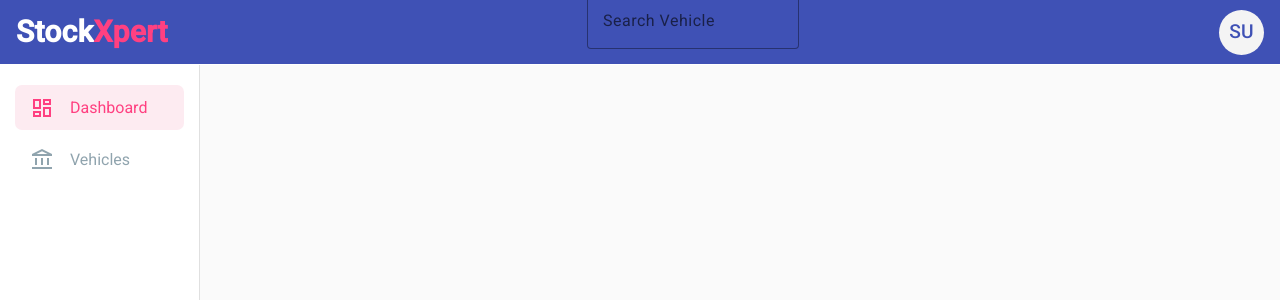
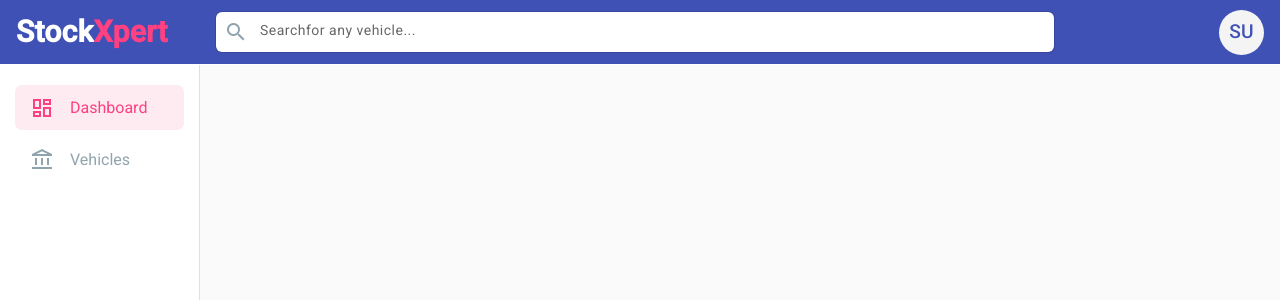
Before and after one commit to tkmateka/stock-management-client, an Angular app: page /base in a window 1280 px wide. Shown: the top 300 px of the page. Built offline with nearby package versions, Linux system fonts and the light colour scheme; sample sign-in values are in the browser's storage.

Commit message:
Search functionality complete

```diff
--- a/src/app/components/base/base.component.html
+++ b/src/app/components/base/base.component.html
@@ -2,23 +2,26 @@
     <div class="flex column">
         <p class="main-logo no-margin">Stock<span class="accent">Xpert</span></p>
     </div>
-    <div class="flex column">
-        <mat-form-field appearance="outline">
-            <input type="text" matInput [formControl]="searchControl" placeholder="Search Vehicle">
-        </mat-form-field>
-    </div>
-    <div class="flex center-center gap-1em">
-        <div class="initials light-grey-bg primary" *ngIf="userInfo" [matTooltip]="userInfo.firstName + ' ' + userInfo.lastName | titlecase">
-            <p>{{userInfo.firstName[0] | uppercase}}{{userInfo.lastName[0] | uppercase}}</p>
+    <div class="flex spacebetween-center search-container">
+        <div class="flex column input-container remove-error-container remove-input-margin-top width-80">
+            <mat-form-field appearance="outline">
+                <mat-icon matPrefix>search</mat-icon>
+                <input type="text" matInput [formControl]="searchControl" placeholder="Searchfor any vehicle...">
+            </mat-form-field>
+        </div>
+        <div class="flex center-center gap-1em">
+            <div class="initials light-grey-bg primary" *ngIf="userInfo"
+                [matTooltip]="userInfo.firstName + ' ' + userInfo.lastName | titlecase">
+                <p>{{userInfo.firstName[0] | uppercase}}{{userInfo.lastName[0] | uppercase}}</p>
+            </div>
         </div>
     </div>
 </mat-toolbar>
 
 <mat-sidenav-container class="sidenav-container">
     <mat-sidenav #sidenav [mode]="'side'" opened>
-        <div  class="flex start-center sidenav-item gap-1em grey"
-            [class.focused-sidenav-item]="INDEX === focusedNavItem" *ngFor="let nav of navItems; let INDEX = index"
-            (click)="changeRoute(nav.url)">
+        <div class="flex start-center sidenav-item gap-1em grey" [class.focused-sidenav-item]="INDEX === focusedNavItem"
+            *ngFor="let nav of navItems; let INDEX = index" (click)="changeRoute(nav.url)">
             <div class="flex column center-center">
                 <span class="material-symbols-outlined">{{nav.icon}}</span>
             </div>
--- a/src/app/components/base/base.component.scss
+++ b/src/app/components/base/base.component.scss
@@ -48,3 +48,7 @@ mat-toolbar {
         }
     }
 }
+
+.search-container {
+    width: calc(100% - 200px);
+}
--- a/src/reset-defaults.scss
+++ b/src/reset-defaults.scss
@@ -4,10 +4,15 @@
 // Inputs container mixins
 // ==========================================================================================================================================================================
 .input-container, .text-area-container {
-    .mat-mdc-form-field-icon-suffix>.mat-icon {
+    .mat-mdc-form-field-icon-suffix>.mat-icon,
+    .mat-mdc-form-field-icon-prefix>.mat-icon {
         padding: 8px 8px 4px 0;
-        color: $primary-light;
+        color: $grey;
         cursor: pointer;
+    }
+
+    .mat-mdc-form-field-icon-prefix>.mat-icon {
+        padding: 0px 8px;
     }
 
     .mat-mdc-text-field-wrapper {
@@ -47,6 +52,12 @@
 .remove-error-container {
     .mat-mdc-form-field-subscript-wrapper {
         display: none;
+    }
+}
+
+.remove-input-margin-top {
+    .mat-mdc-text-field-wrapper {
+        margin-top: 0 !important;
     }
 }
 
```
